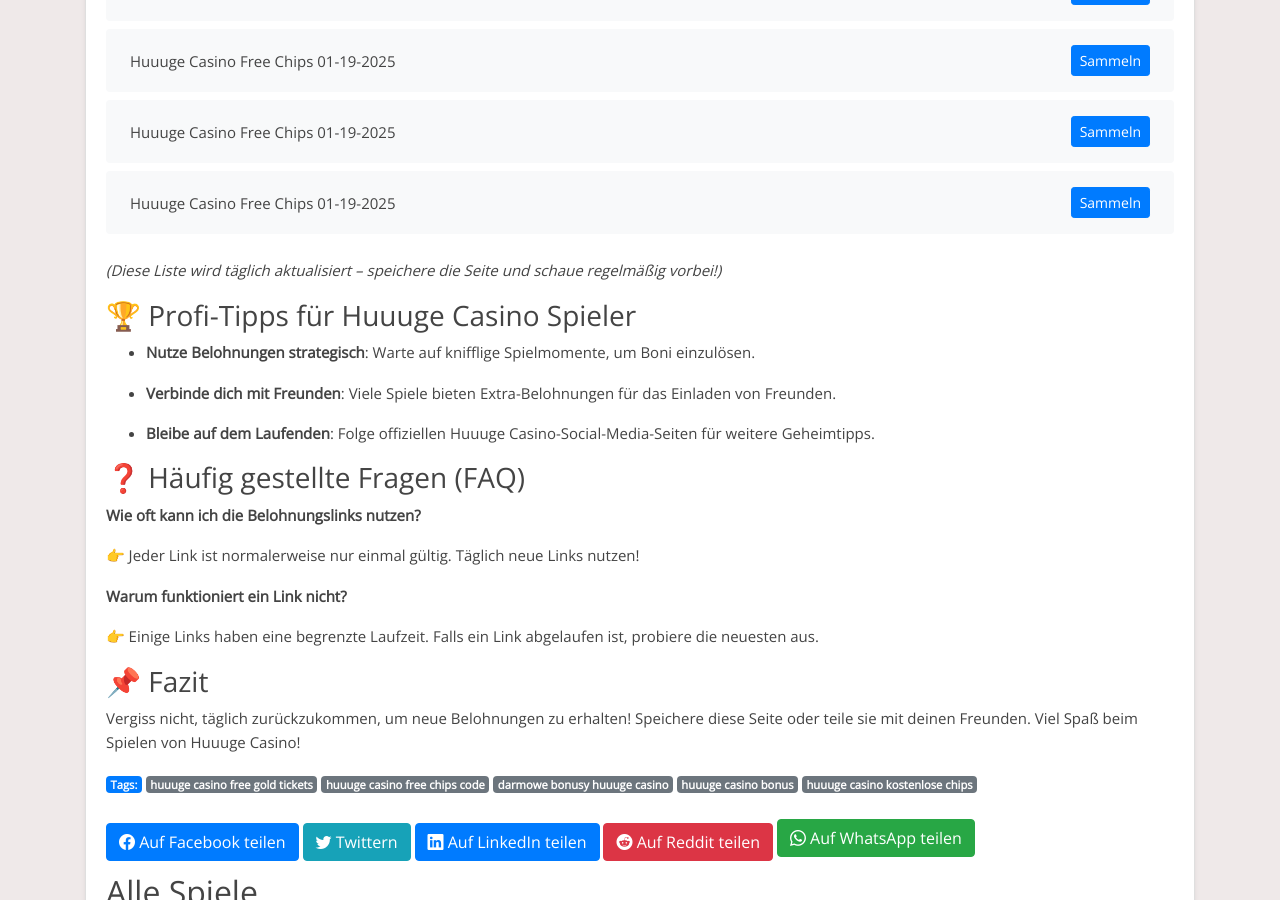
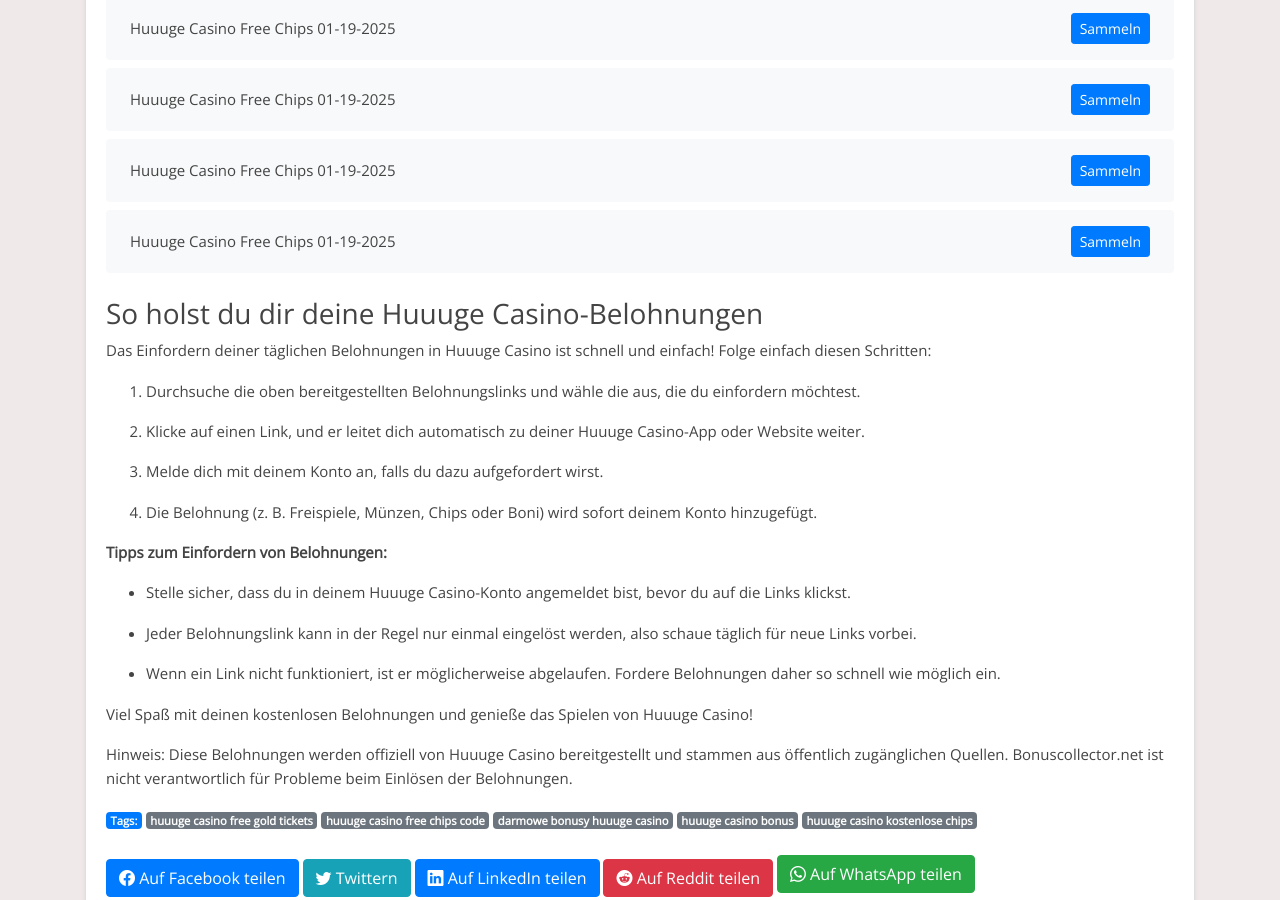
Before and after one commit to Prollad99/bs-de, a Jekyll site: the page built from _posts/2025-01-19-huuuge-casino.md, in a window 1280 px wide and 900 px high, scrolled down 7443 px. Built offline with Jekyll 4.4.1, drawn with Linux system fonts in a browser that asks for light colours; some of the changed text lies outside the part shown.

Commit message:
Aktualisiere huuuge-casino-Belohnungslinks, Inhalte und Änderungsdatum

```diff
--- a/_includes/huuuge-casino_footer.html
+++ b/_includes/huuuge-casino_footer.html
@@ -1,31 +1,27 @@
-*(Diese Liste wird täglich aktualisiert – speichere die Seite und schaue regelmäßig vorbei!)*
+### So holst du dir deine Huuuge Casino-Belohnungen
 
 
+Das Einfordern deiner täglichen Belohnungen in Huuuge Casino ist schnell und einfach! Folge einfach diesen Schritten:
 
-### 🏆 Profi-Tipps für Huuuge Casino Spieler
+1. Durchsuche die oben bereitgestellten Belohnungslinks und wähle die aus, die du einfordern möchtest.
 
-- **Nutze Belohnungen strategisch**: Warte auf knifflige Spielmomente, um Boni einzulösen.
+2. Klicke auf einen Link, und er leitet dich automatisch zu deiner Huuuge Casino-App oder Website weiter.
 
-- **Verbinde dich mit Freunden**: Viele Spiele bieten Extra-Belohnungen für das Einladen von Freunden.
+3. Melde dich mit deinem Konto an, falls du dazu aufgefordert wirst.
 
-- **Bleibe auf dem Laufenden**: Folge offiziellen Huuuge Casino-Social-Media-Seiten für weitere Geheimtipps.
+4. Die Belohnung (z. B. Freispiele, Münzen, Chips oder Boni) wird sofort deinem Konto hinzugefügt.
 
 
+**Tipps zum Einfordern von Belohnungen:**
 
-### ❓ Häufig gestellte Fragen (FAQ)
+- Stelle sicher, dass du in deinem Huuuge Casino-Konto angemeldet bist, bevor du auf die Links klickst.
 
-**Wie oft kann ich die Belohnungslinks nutzen?**
+- Jeder Belohnungslink kann in der Regel nur einmal eingelöst werden, also schaue täglich für neue Links vorbei.
 
-👉 Jeder Link ist normalerweise nur einmal gültig. Täglich neue Links nutzen!
+- Wenn ein Link nicht funktioniert, ist er möglicherweise abgelaufen. Fordere Belohnungen daher so schnell wie möglich ein.
 
 
-
-**Warum funktioniert ein Link nicht?**
-
-👉 Einige Links haben eine begrenzte Laufzeit. Falls ein Link abgelaufen ist, probiere die neuesten aus.
+Viel Spaß mit deinen kostenlosen Belohnungen und genieße das Spielen von Huuuge Casino!
 
 
-
-### 📌 Fazit
-
-Vergiss nicht, täglich zurückzukommen, um neue Belohnungen zu erhalten! Speichere diese Seite oder teile sie mit deinen Freunden. Viel Spaß beim Spielen von Huuuge Casino!
+Hinweis: Diese Belohnungen werden offiziell von Huuuge Casino bereitgestellt und stammen aus öffentlich zugänglichen Quellen. Bonuscollector.net ist nicht verantwortlich für Probleme beim Einlösen der Belohnungen.
--- a/_includes/huuuge-casino_post.html
+++ b/_includes/huuuge-casino_post.html
@@ -1,13 +1,13 @@
-**Willkommen, Huuuge Casino-Fans!**
-
-Suchst du nach den neuesten Gratis-Belohnungen für Huuuge Casino? Dann bist du hier genau richtig! Wir aktualisieren täglich die besten Links für Freispiele, Münzen und andere Boni, damit du dein Spielerlebnis optimal genießen kannst.
+Entdecke tägliche Huuuge Casino-Belohnungen!
 
 
-
-### Was ist Huuuge Casino und warum sind Belohnungen wichtig?
-
-Huuuge Casino ist ein beliebtes Spiel, das von Millionen gespielt wird. Mit täglichen Belohnungen kannst du länger spielen, schneller leveln und das Beste aus deinem Spielerlebnis herausholen.
+Bist du ein Fan von Huuuge Casino und möchtest dein Spielerlebnis verbessern? Du bist hier genau richtig! Diese Seite ist allen Huuuge Casino-Enthusiasten gewidmet, die täglich kostenlose Belohnungen einfordern möchten. Hier findest du die neuesten Links, um Freispiele, Münzen, Chips und andere spannende Boni zu sammeln, damit du das Spiel noch mehr genießen kannst.
 
 
+Huuuge Casino ist ein unterhaltsames Spiel, das von Millionen geliebt wird. Ob du höhere Level erreichen oder einfach nur den Nervenkitzel genießen möchtest – unsere täglichen Belohnungslinks halten dich im Spiel.
 
-### 🚀 Tägliche Belohnungslinks für Huuuge Casino
+
+Hinweis: Huuuge Casino ist eine kostenlose App, die ausschließlich zu Unterhaltungszwecken entwickelt wurde. Bonuscollector.net ist eine unabhängige Plattform und steht in keiner Verbindung zu den Entwicklern oder Eigentümern von Huuuge Casino.
+
+
+Schau täglich vorbei, um sicherzustellen, dass du keine Belohnung verpasst!
```
